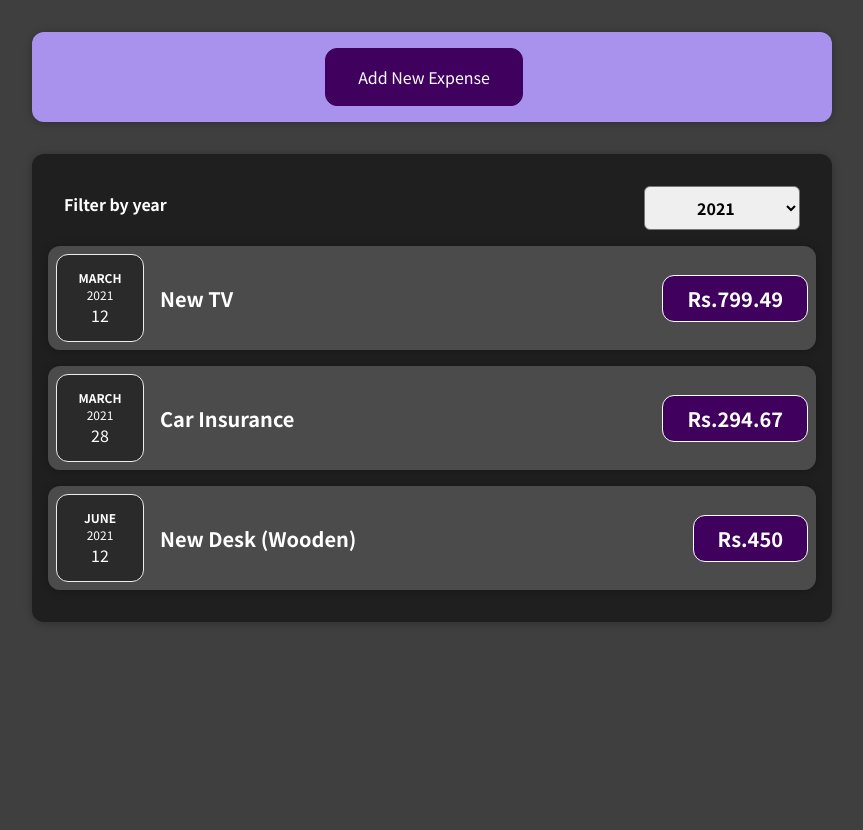
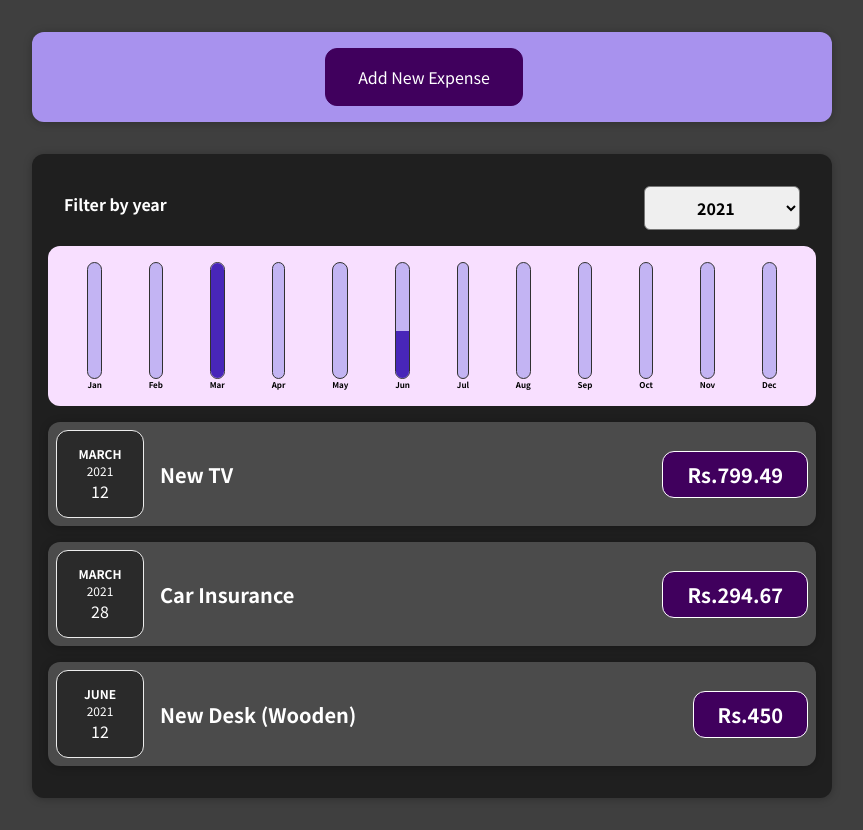
Before and after one commit to The-Krishna-Rathi/expense-tracker, a React (Create React App) app: page / in a window 1280 px wide. Shown: the whole page, without its empty margins (208-1071 px from the left). Before the commit the page ends 800 px from the top, so only its background shows below. Built offline with nearby package versions, Linux system fonts and the light colour scheme.

Commit message:
added charts and with this last feature completed the project

```diff
--- /dev/null
+++ b/src/components/Chart/Chart.css
@@ -0,0 +1,9 @@
+.chart {
+  padding: 1rem;
+  border-radius: 12px;
+  background-color: #f8dfff;
+  text-align: center;
+  display: flex;
+  justify-content: space-around;
+  height: 10rem;
+}
--- /dev/null
+++ b/src/components/Chart/Chart.js
@@ -0,0 +1,23 @@
+import React from "react";
+import "./Chart.css";
+import ChartBars from "./ChartBars";
+
+const Chart = (props) => {
+  const dataPointValues = props.dataPoints.map((datapoint) => datapoint.value);
+  const totalMaxVal = Math.max(...dataPointValues);
+
+  return (
+    <div className="chart">
+      {props.dataPoints.map((dataPoint) => (
+        <ChartBars
+          key={dataPoint.label}
+          value={dataPoint.value}
+          label={dataPoint.label}
+          maxVal={totalMaxVal}
+        ></ChartBars>
+      ))}
+    </div>
+  );
+};
+
+export default Chart;
--- /dev/null
+++ b/src/components/Chart/ChartBars.css
@@ -0,0 +1,30 @@
+.chart-bar {
+  height: 100%;
+  display: flex;
+  flex-direction: column;
+  align-items: center;
+}
+
+.chart-bar__inner {
+  height: 100%;
+  width: 100%;
+  border: 1px solid #313131;
+  border-radius: 12px;
+  background-color: #c3b4f3;
+  overflow: hidden;
+  display: flex;
+  flex-direction: column;
+  justify-content: flex-end;
+}
+
+.chart-bar__fill {
+  background-color: #4826b9;
+  width: 100%;
+  transition: all 0.3s ease-out;
+}
+
+.chart-bar__label {
+  font-weight: bold;
+  font-size: 0.5rem;
+  text-align: center;
+}
--- /dev/null
+++ b/src/components/Chart/ChartBars.js
@@ -0,0 +1,21 @@
+import "./ChartBars.css";
+
+const ChartBars = (props) => {
+  let barFillHeight = "0%";
+  if (props.maxVal > 0) {
+    barFillHeight = Math.round((props.value / props.maxVal) * 100) + "%";
+  }
+  return (
+    <div className="chart-bar">
+      <div className="chart-bar__inner">
+        <div
+          className="chart-bar__fill"
+          style={{ height: barFillHeight }}
+        ></div>
+      </div>
+      <div className="chart-bar__label">{props.label}</div>
+    </div>
+  );
+};
+
+export default ChartBars;
--- a/src/components/Expenses/Expenses.js
+++ b/src/components/Expenses/Expenses.js
@@ -1,6 +1,7 @@
 import React, { useState } from "react";
 import ExpenseFilter from "../ExpenseFilter/ExpenseFilter";
 import ExpenseList from "./ExpenseList";
+import ExpensesChart from "./ExpensesChart";
 import Card from "../UI/card";
 import "./Expenses.css";
 
@@ -21,6 +22,7 @@
         selectedYear={filteredYear}
         getFilteredYear={getFilteredYearHandler}
       />
+      <ExpensesChart filteredExpenses={filteredExpenses}></ExpensesChart>
       <ExpenseList items={filteredExpenses} />
     </Card>
   );
--- /dev/null
+++ b/src/components/Expenses/ExpensesChart.js
@@ -0,0 +1,27 @@
+import Chart from "../Chart/Chart";
+
+const ExpensesChart = (props) => {
+  const chartDataPoints = [
+    { label: "Jan", value: 0 },
+    { label: "Feb", value: 0 },
+    { label: "Mar", value: 0 },
+    { label: "Apr", value: 0 },
+    { label: "May", value: 0 },
+    { label: "Jun", value: 0 },
+    { label: "Jul", value: 0 },
+    { label: "Aug", value: 0 },
+    { label: "Sep", value: 0 },
+    { label: "Oct", value: 0 },
+    { label: "Nov", value: 0 },
+    { label: "Dec", value: 0 },
+  ];
+
+  for (const expense of props.filteredExpenses) {
+    const expenseMonth = expense.date.getMonth();
+    chartDataPoints[expenseMonth].value += expense.amount;
+  }
+
+  return <Chart dataPoints={chartDataPoints}></Chart>;
+};
+
+export default ExpensesChart;
--- a/src/components/NewExpense/ExpenseForm.js
+++ b/src/components/NewExpense/ExpenseForm.js
@@ -22,7 +22,7 @@
     e.preventDefault();
     const expenseData = {
       title: Enteredtitle,
-      amount: EnteredAmount,
+      amount: +EnteredAmount,
       date: new Date(EnteredDate),
     };
 
```
